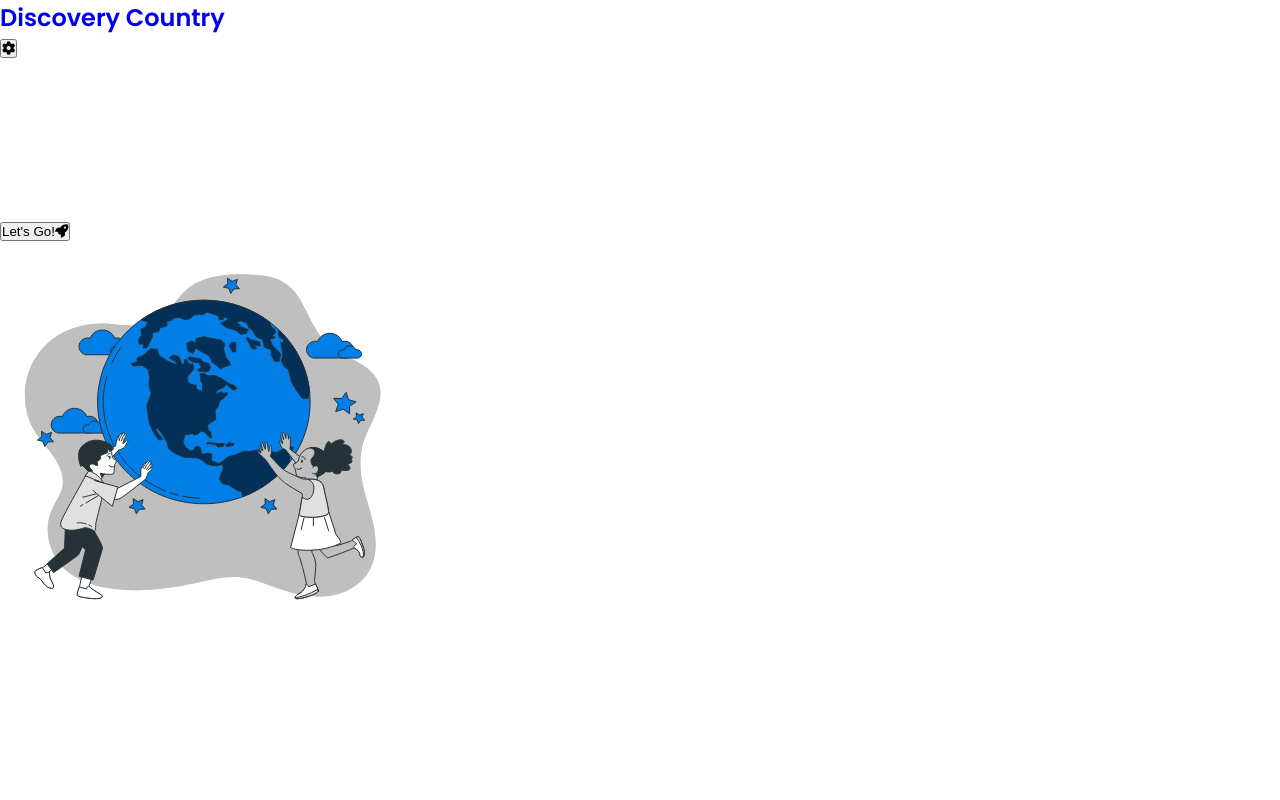
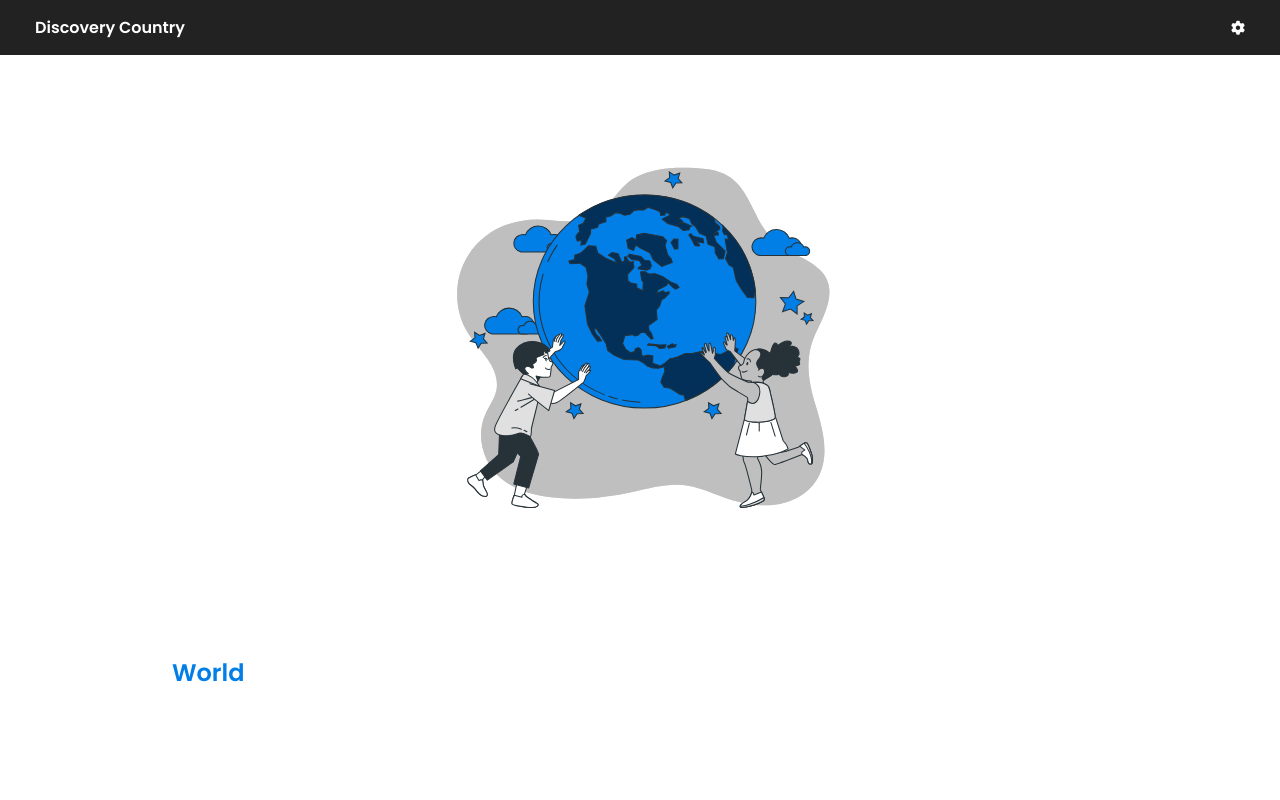
Before and after one commit to vitorlleonardo/discovery-country, a Vue app: page / in a window 1280 px wide. Shown: the top 800 px of the page. Built offline with nearby package versions, Linux system fonts and the light colour scheme.

Commit message:
responsive

```diff
--- a/src/assets/main.css
+++ b/src/assets/main.css
@@ -14,6 +14,211 @@ body {
   width: 100vw;
   color: #fff;
   font-family: 'Poppins', sans-serif;
+}
+
+@media (min-width: 481px) {
+  nav {
+    display: flex;
+    justify-content: space-between;
+    place-items: center;
+    padding: 15px 35px;
+    background-color: #222222;
+  }
+
+  nav h2 {
+    font-weight: bold;
+    font-size: 16px;
+    color: #fff;
+  }
+
+  nav button {
+    color: #fff;
+  }
+
+  .sendInfo {
+    display: flex;
+    justify-content: space-between;
+    place-items: center;
+  }
+
+  .sendInfo button {
+    border-radius: 5px;
+    cursor: pointer;
+    transition: .3s ease-in;
+    background: transparent;
+    cursor: pointer;
+    border: none;
+    font-size: 14px;
+  }
+
+  main {
+    display: flex;
+    flex-direction: column;
+  }
+
+  .intro-section {
+    order: 1;
+  }
+
+  .image-section {
+    display: flex;
+    justify-content: center;
+    order: 0;
+    height: 50vh;
+    margin: 5rem 0;
+  }
+
+  .image-section img {
+    width: 100%;
+    height: 100%;
+  }
+
+  .intro-section span {
+    color: #027EE7;
+  }
+
+  .intro-section h1 {
+    margin: 2.5rem 2rem;
+    font-size: 24px;
+  }
+
+  .intro-section h2 {
+    margin: 1.5rem 2rem;
+    font-size: 20px;
+  }
+
+  .intro-section p {
+    font-size: 14px;
+    font-weight: 500;
+    margin: 0 2rem;
+    letter-spacing: 1px;
+  }
+
+  .intro-section button {
+    margin: 2rem;
+    padding: .5rem 2.5rem;
+    letter-spacing: 1px;
+    font-weight: bold;
+    color: #fff;
+    background: #027EE7;
+    outline: none;
+    border-radius: 2.5px;
+    border: none;
+  }
+
+  .intro-section button i {
+    margin: 0 5px;
+  }
+
+  /* SEARCH VIEW */
+
+  .searchView {
+    display: flex;
+    justify-content: center;
+    place-items: center;
+    height: 90vh;
+  }
+
+  .searchContent h1 {
+      font-size: 24px;
+      color: #027EE7;
+      text-align: center;
+  }
+
+  .searchContent input {
+  width: 20rem;
+  padding: 3.5px 10px;
+  margin: 1.5rem 0;
+  font-weight: 600;
+  border-radius: 2.5px;
+  background: #BFBFBF;
+  outline: none;
+  font-size: 12px;
+  border: none
+  }
+
+  .searchContent input::placeholder {
+    color: #030303;
+  }
+
+  .searchContent button {
+    padding: 3.5px 5px;
+    border-radius: 2.5px;
+    background: #BFBFBF;
+    margin: 0 10px;
+    border: none
+  }
+
+  .searchContent button i {
+    font-size: 12px;
+  }
+
+  .container {
+    display: flex;
+    flex-direction: column;
+  }
+
+  .mainInfo {
+    width: 85%;
+    height: auto;
+    background: #303030;
+    border-radius: 5px;
+    margin: 2rem auto;
+    padding: 20px;
+  }
+
+  .mainInfo h1 {
+    margin: .5rem 0 1.5rem 0;
+  }
+
+  .mainInfo p {
+    margin: 5px 0;
+    letter-spacing: 1px;
+    font-weight: 600;
+  }
+
+  .mainInfo p span {
+    margin: 0 10px;
+    font-weight: 500;
+    color: #D9D9D9;
+  }
+
+  .box {
+    margin: 2rem 0;
+  }
+
+  .box .displayFlag {
+    display: flex;
+    justify-content: center;
+    place-items: center;
+    height: 50vh;
+    padding: 20px 0;
+    width: 85%;
+    margin: auto;
+    border-radius: 5px;
+    background: #303030;
+  }
+
+  .box .displayFlag img {
+    width: 75%;
+    max-height: 75%;
+    border-radius: 5px;
+  }
+
+  .backControl {
+    display: flex;
+    justify-content: end;
+    width: 85%;
+    margin: auto;
+  }
+
+  .backControl button {
+    padding: 0.3rem 5rem;
+    background: #0663b1;
+    border: none;
+    border-radius: 2.5px;
+    margin: 2rem 0;
+  }
 }
 
 @media (max-width: 480px) {
```
